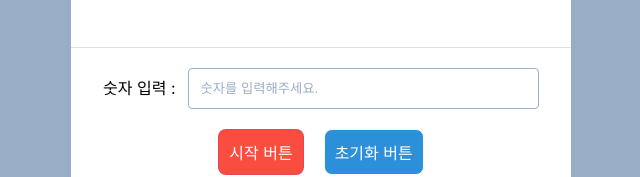
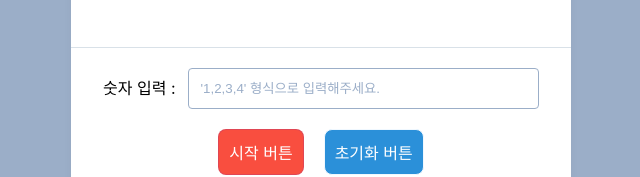
Before and after one commit to Eyes0n/wanted-solar-connect, a React (Create React App) app: page / in a window 1280 px wide. Shown: the part 177-354 px from the top of the page, without its empty margins (319-959 px from the left). Built offline with nearby package versions, Linux system fonts and the light colour scheme.

Commit message:
Chore  : input placeholder 수정 Co-authored-by: daeun-react <daeun-react@users.noreply.github.com>

```diff
--- a/src/Components/InputNums.js
+++ b/src/Components/InputNums.js
@@ -9,7 +9,7 @@ const InputNums = forwardRef(({ value, onChange, onKeyPress }, ref) => {
         id="input"
         ref={ref}
         disabled={false}
-        placeholder="숫자를 입력해주세요."
+        placeholder="'1,2,3,4' 형식으로 입력해주세요."
         value={value}
         onChange={onChange}
         onKeyPress={onKeyPress}
```
